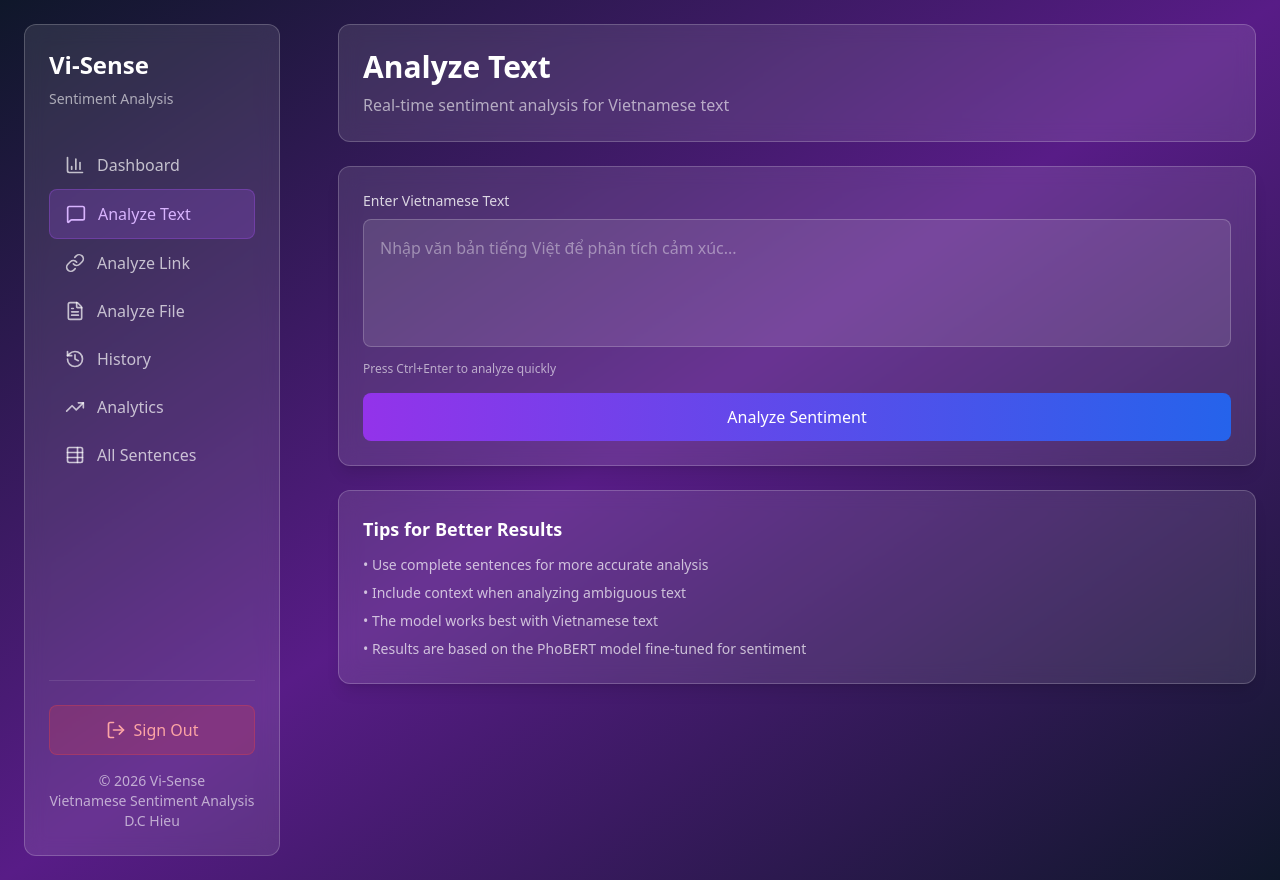
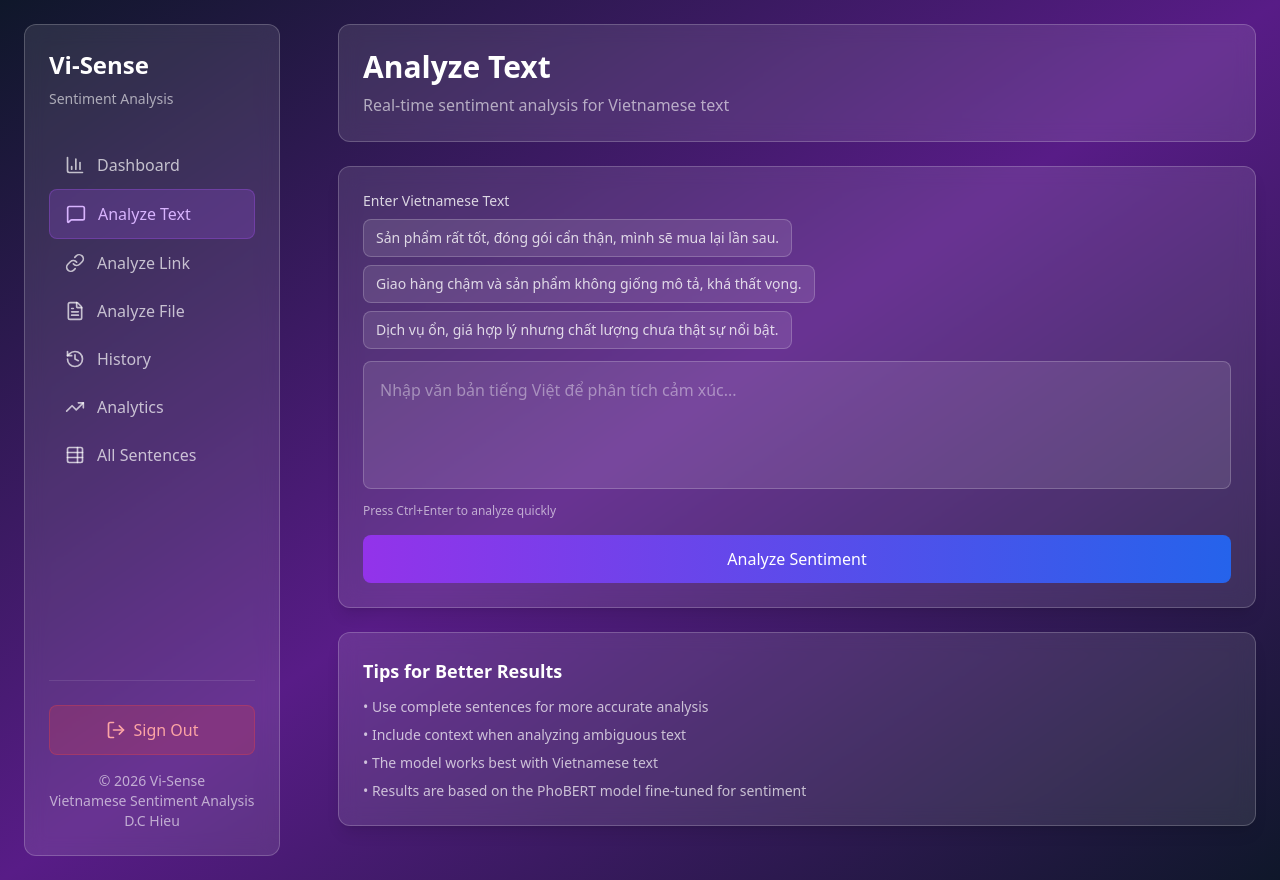
Before and after one commit to h-i-e-u/vi-sense, a React (Vite) app in the folder client/: page /analyze/text in a window 1280 px wide. Built offline with nearby package versions, Linux system fonts and the light colour scheme; no server answers.

Commit message:
feat: improve UX. add  example text, example link. Display link of each job in History.tsx and DetailAnalytics.tsx

```diff
--- a/client/src/pages/AnalyzeLink.tsx
+++ b/client/src/pages/AnalyzeLink.tsx
@@ -1,4 +1,4 @@
-import React, { useEffect, useState } from "react";
+import React, { useState } from "react";
 import { motion } from "framer-motion";
 import { ChevronRight, Link as LinkIcon } from "lucide-react";
 import { Sidebar } from "../components/Sidebar";
@@ -6,36 +6,57 @@ import { GlassCard } from "../components/GlassCard";
 import { SentimentBadge } from "../components/SentimentBadge";
 import { AnimatedButton } from "../components/AnimatedButton";
 import { LoadingOverlay } from "../components/LoadingOverlay";
-import { analysisAPI, getErrorMessage, historyAPI } from "../services/api";
+import { analysisAPI, getErrorMessage } from "../services/api";
 import { AnalysisJob } from "../types";
 import toast from "react-hot-toast";
 import { useNavigate } from "react-router-dom";
 
+type Platform = "youtube" | "shopee" | "tiki";
+
+const quickLinks: Array<{ label: string; platform: Platform; url: string }> = [
+  {
+    label: "YouTube demo",
+    platform: "youtube",
+    url: "https://www.youtube.com/watch?v=OXxrKwQ3DRM",
+  },
+  {
+    label: "Tiki demo",
+    platform: "tiki",
+    url: "https://tiki.vn/thanh-guom-diet-quy-tap-1-tan-khoc-p278496130.html?spid=278496147",
+  },
+];
+
 const AnalyzeLink: React.FC = () => {
   const [url, setUrl] = useState("");
-  const [platform, setPlatform] = useState<"youtube" | "shopee" | "tiki">(
-    "youtube",
-  );
+  const [platform, setPlatform] = useState<Platform>("youtube");
   const [result, setResult] = useState<AnalysisJob | null>(null);
   const [isAnalyzing, setIsAnalyzing] = useState(false);
   const [isCache, setIsCache] = useState(false);
   const navigate = useNavigate();
 
   const platformExamples = {
-    youtube: "https://www.youtube.com/watch?v=dQw4w9WgXcQ",
+    youtube: "https://www.youtube.com/watch?v=OXxrKwQ3DRM",
     shopee: "https://shopee.vn/product/123456789/987654321",
-    tiki: "https://tiki.vn/product-p123456.html",
+    tiki: "https://tiki.vn/thanh-guom-diet-quy-tap-1-tan-khoc-p278496130.html?spid=278496147",
   };
 
-  const handleAnalyze = async () => {
-    if (!url.trim()) {
+  const handleAnalyze = async (urlOverride?: string, platformOverride?: Platform) => {
+    const urlToAnalyze = urlOverride ?? url;
+    const platformToAnalyze = platformOverride ?? platform;
+
+    if (!urlToAnalyze.trim()) {
       toast.error("Please enter a URL to analyze");
       return;
     }
 
+    setUrl(urlToAnalyze);
+    setPlatform(platformToAnalyze);
     setIsAnalyzing(true);
     try {
-      const response = await analysisAPI.analyzeLink({ url, type: platform });
+      const response = await analysisAPI.analyzeLink({
+        url: urlToAnalyze,
+        type: platformToAnalyze,
+      });
       setResult(response);
 
       if (response.from_cache) {
@@ -125,6 +146,19 @@ const AnalyzeLink: React.FC = () => {
                 <label className="block text-white/80 text-sm font-medium mb-2">
                   {platform.charAt(0).toUpperCase() + platform.slice(1)} URL
                 </label>
+                <div className="mb-3 flex flex-wrap gap-2">
+                  {quickLinks.map((quickLink) => (
+                    <button
+                      key={quickLink.url}
+                      type="button"
+                      onClick={() => handleAnalyze(quickLink.url, quickLink.platform)}
+                      disabled={isAnalyzing}
+                      className="rounded-lg border border-white/20 bg-white/10 px-3 py-2 text-left text-sm text-white/80 transition hover:border-purple-400 hover:bg-purple-500/20 disabled:cursor-not-allowed disabled:opacity-50"
+                    >
+                      {quickLink.label}
+                    </button>
+                  ))}
+                </div>
                 <div className="relative">
                   <LinkIcon className="absolute left-3 top-1/2 transform -translate-y-1/2 h-5 w-5 text-white/40" />
                   <input
@@ -155,7 +189,7 @@ const AnalyzeLink: React.FC = () => {
               )}
 
               <AnimatedButton
-                onClick={handleAnalyze}
+                onClick={() => handleAnalyze()}
                 isLoading={isAnalyzing}
                 className="w-full"
               >
--- a/client/src/pages/AnalyzeText.tsx
+++ b/client/src/pages/AnalyzeText.tsx
@@ -1,6 +1,5 @@
 import React, { useState } from 'react';
 import { motion } from 'framer-motion';
-import { MessageSquare } from 'lucide-react';
 import { Sidebar } from '../components/Sidebar';
 import { GlassCard } from '../components/GlassCard';
 import { SentimentBadge } from '../components/SentimentBadge';
@@ -9,20 +8,29 @@ import { analysisAPI, getErrorMessage } from '../services/api';
 import { SentimentResult } from '../types';
 import toast from 'react-hot-toast';
 
+const sampleTexts = [
+  'Sản phẩm rất tốt, đóng gói cẩn thận, mình sẽ mua lại lần sau.',
+  'Giao hàng chậm và sản phẩm không giống mô tả, khá thất vọng.',
+  'Dịch vụ ổn, giá hợp lý nhưng chất lượng chưa thật sự nổi bật.',
+];
+
 const AnalyzeText: React.FC = () => {
   const [text, setText] = useState('');
   const [result, setResult] = useState<SentimentResult | null>(null);
   const [isAnalyzing, setIsAnalyzing] = useState(false);
 
-  const handleAnalyze = async () => {
-    if (!text.trim()) {
+  const handleAnalyze = async (textOverride?: string) => {
+    const textToAnalyze = textOverride ?? text;
+
+    if (!textToAnalyze.trim()) {
       toast.error('Please enter some text to analyze');
       return;
     }
 
+    setText(textToAnalyze);
     setIsAnalyzing(true);
     try {
-      const response = await analysisAPI.analyzeText({ text });
+      const response = await analysisAPI.analyzeText({ text: textToAnalyze });
       if (response.results && response.results.length > 0) {
         setResult(response.results[0]);
         toast.success('Analysis completed!');
@@ -67,6 +75,19 @@ const AnalyzeText: React.FC = () => {
                 <label className="block text-white/80 text-sm font-medium mb-2">
                   Enter Vietnamese Text
                 </label>
+                <div className="mb-3 flex flex-wrap gap-2">
+                  {sampleTexts.map((sample) => (
+                    <button
+                      key={sample}
+                      type="button"
+                      onClick={() => handleAnalyze(sample)}
+                      disabled={isAnalyzing}
+                      className="rounded-lg border border-white/20 bg-white/10 px-3 py-2 text-left text-sm text-white/80 transition hover:border-purple-400 hover:bg-purple-500/20 disabled:cursor-not-allowed disabled:opacity-50"
+                    >
+                      {sample}
+                    </button>
+                  ))}
+                </div>
                 <textarea
                   value={text}
                   onChange={(e) => setText(e.target.value)}
@@ -80,7 +101,7 @@ const AnalyzeText: React.FC = () => {
               </div>
 
               <AnimatedButton
-                onClick={handleAnalyze}
+                onClick={() => handleAnalyze()}
                 isLoading={isAnalyzing}
                 className="w-full"
               >
--- a/client/src/pages/DetailAnalytics.tsx
+++ b/client/src/pages/DetailAnalytics.tsx
@@ -1,11 +1,10 @@
 import React, { useEffect, useState } from "react";
 import { useParams, useNavigate } from "react-router-dom";
 import { motion } from "framer-motion";
-import { ArrowLeft, Calendar, RefreshCw } from "lucide-react";
+import { ArrowLeft, RefreshCw } from "lucide-react";
 import { Sidebar } from "../components/Sidebar";
 import { GlassCard } from "../components/GlassCard";
 import { ChartCard } from "../components/ChartCard";
-import { SentimentBadge } from "../components/SentimentBadge";
 import { analyticsAPI, analysisAPI, historyAPI } from "../services/api";
 import { AnalyticsSummary, AnalysisJob } from "../types";
 import {
@@ -101,6 +100,10 @@ const DetailAnalytics: React.FC = () => {
     }
   };
 
+  const getSourceUrl = (job: AnalysisJob) => {
+    return job.type === "link" ? job.source_url || job.metadata?.source_url : undefined;
+  };
+
   const formatDateLabel = (date: string) => {
     const d = new Date(date);
     if (Number.isNaN(d.getTime())) return date;
@@ -156,6 +159,8 @@ const DetailAnalytics: React.FC = () => {
     );
   }
 
+  const sourceUrl = getSourceUrl(job);
+
   return (
     <div className="min-h-screen p-6">
       <div className="max-w-7xl mx-auto">
@@ -192,6 +197,17 @@ const DetailAnalytics: React.FC = () => {
                   <p className="text-white/60">
                     Created on {new Date(job.created_at).toLocaleDateString()}
                   </p>
+                  {sourceUrl && (
+                    <a
+                      href={sourceUrl}
+                      target="_blank"
+                      rel="noreferrer"
+                      title={sourceUrl}
+                      className="mt-2 block max-w-2xl truncate text-sm text-blue-300 hover:text-blue-200"
+                    >
+                      {sourceUrl}
+                    </a>
+                  )}
                 </div>
 
                 {(job.type === "link") &&
--- a/client/src/pages/History.tsx
+++ b/client/src/pages/History.tsx
@@ -4,7 +4,6 @@ import { motion } from 'framer-motion';
 import { History as HistoryIcon, Calendar, Trash2, ChevronRight, RefreshCw } from 'lucide-react';
 import { Sidebar } from '../components/Sidebar';
 import { GlassCard } from '../components/GlassCard';
-import { SentimentBadge } from '../components/SentimentBadge';
 import { historyAPI, analysisAPI } from '../services/api';
 import { AnalysisJob } from '../types';
 
@@ -87,6 +86,10 @@ const History: React.FC = () => {
     }
   };
 
+  const getSourceUrl = (job: AnalysisJob) => {
+    return job.type === 'link' ? job.source_url || job.metadata?.source_url : undefined;
+  };
+
   if (loading) {
     return (
       <div className="min-h-screen p-6">
@@ -160,6 +163,17 @@ const History: React.FC = () => {
                             <h3 className="text-lg font-semibold text-white mb-1">
                               {getJobTypeLabel(job.type)}
                             </h3>
+                            {getSourceUrl(job) && (
+                              <a
+                                href={getSourceUrl(job)}
+                                target="_blank"
+                                rel="noreferrer"
+                                title={getSourceUrl(job)}
+                                className="mb-3 block max-w-full truncate text-sm text-blue-300 hover:text-blue-200"
+                              >
+                                {getSourceUrl(job)}
+                              </a>
+                            )}
                             <div className="flex items-center space-x-4 text-white/60 text-sm mb-3">
                               <div className="flex items-center space-x-1">
                                 <Calendar className="h-4 w-4" />
--- a/client/src/types/index.ts
+++ b/client/src/types/index.ts
@@ -18,6 +18,7 @@ export interface AnalysisJob {
   status: "pending" | "processing" | "completed" | "failed";
   created_at: string;
   completed_at?: string;
+  source_url?: string | null;
   results?: SentimentResult[];
   metadata?: {
     total_comments?: number;
```
